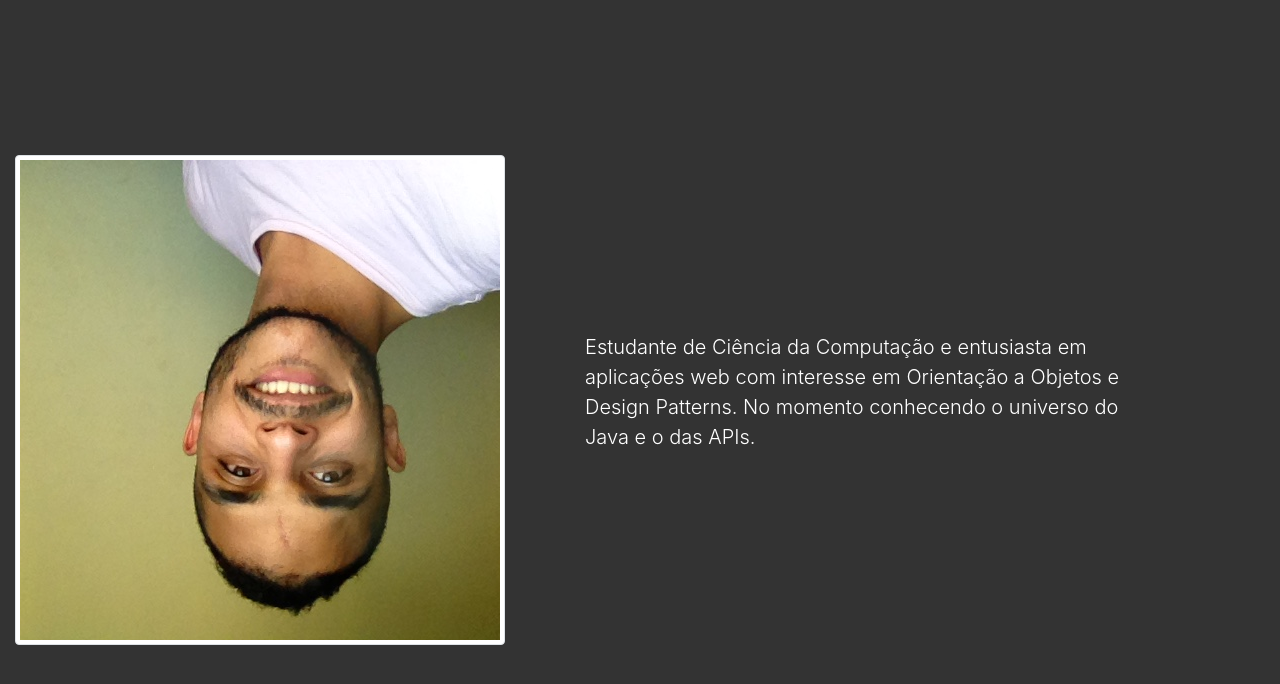
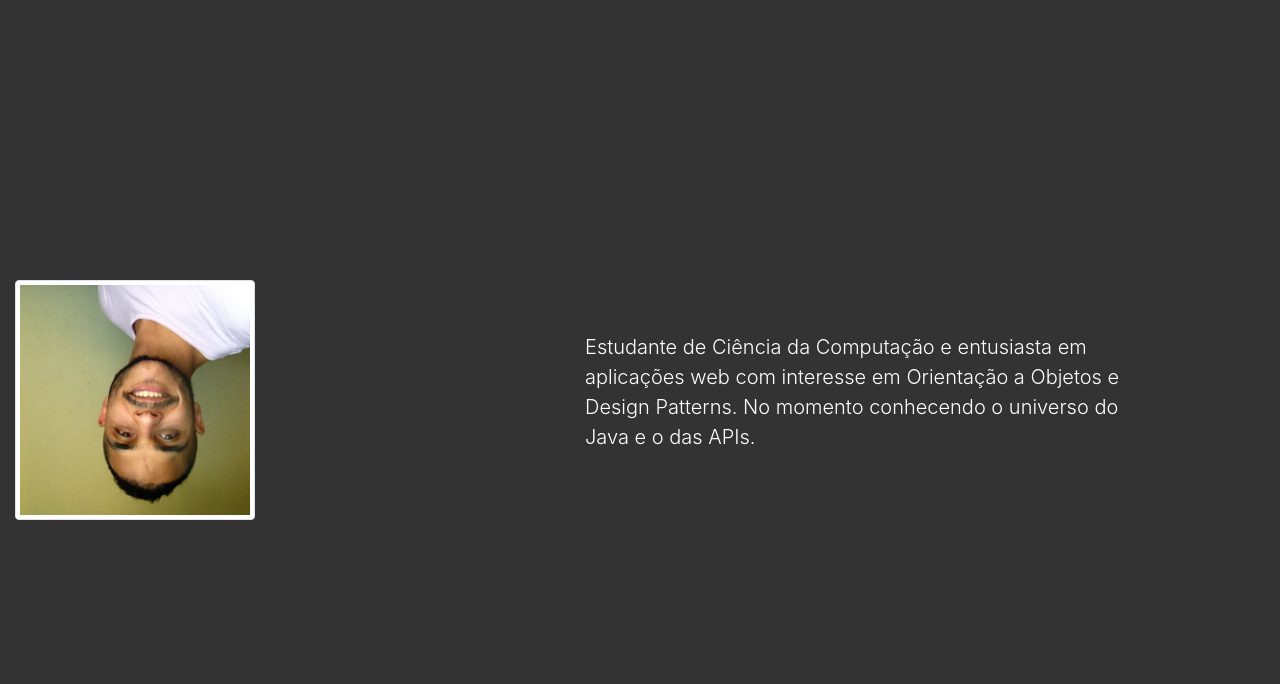
Before and after one commit to discimus/discimus.github.io, a plain HTML site: page pages/info/info.html in a window 1280 px wide. Drawn offline with Linux system fonts and the light colour scheme.

Commit message:
revisar dimenssao foto pessoal

```diff
--- a/pages/info/dist/css/info.css
+++ b/pages/info/dist/css/info.css
@@ -2,6 +2,11 @@
   position: absolute;
   top: 50%;
   transform: translateY(-50%);
+}
+
+.field-image {
+  width: 240px;
+  display: flex;
 }
 
 .img-thumbnail {
--- a/pages/info/info.html
+++ b/pages/info/info.html
@@ -4,7 +4,9 @@
   <div class="container">
     <div class="row align-items-center">
       <div class="col-sm">
-        <img class="img-thumbnail" src="../../img/IMG_1653.JPG" alt="Uma foto minha.">
+        <div class="field-image">
+          <img class="img-thumbnail" src="../../img/IMG_1653.JPG" alt="Uma foto minha.">
+        </div>
       </div>
       <div class="col-sm">
         <p class="lead texto-sobre" id="leadSobre">
```
